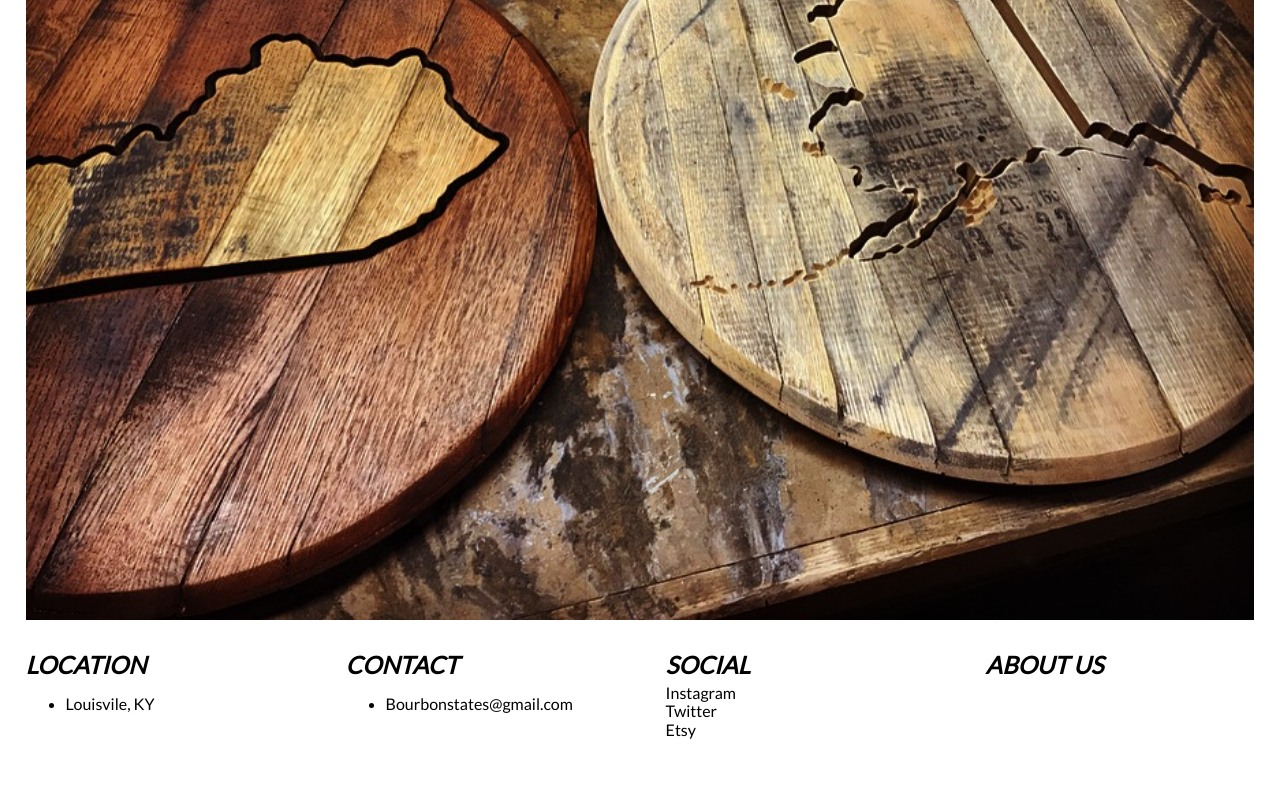
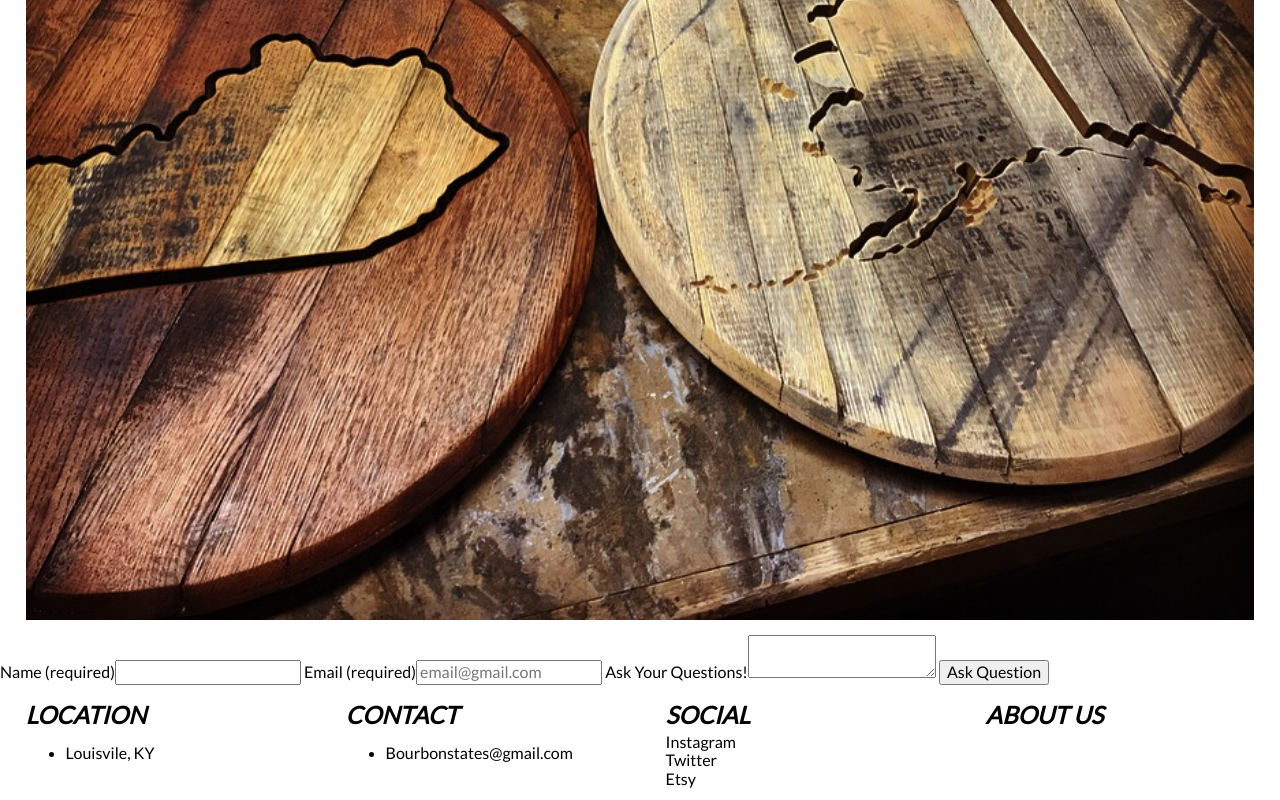
Before and after one commit to jgilberts/Bourbon-States, a plain HTML site: page index.html in a window 1280 px wide. Shown: the part 511-1311 px from the top of the page. Before the commit the page ends 1262 px from the top, so only its background shows below. Drawn offline with Linux system fonts and the light colour scheme.

Commit message:
added form and removed metadata from 500px images

```diff
--- a/index.html
+++ b/index.html
@@ -54,7 +54,11 @@
         </div> <!-- end row -->
     </main>
 
-
+    <form method="get" action="thanks.html">
+        <label>Name <span>(required)</span><input type="text" name="name" required></label>
+        <label>Email <span>(required)</span><input type="email" name="name" placeholder="email@gmail.com" required></label>
+        <label>Ask Your Questions!<textarea></textarea></label>
+        <input type="submit" value="Ask Question" class="submitBtn">
     <header>
 
     </header>
```
Also changed, not shown: images/ak_wall_500.jpg, images/ky_elwire_wall_500.jpg, images/ky_wall_500.jpg, images/kyin_flag_wall_500.jpg, images/up_ooga_wall_500.jpg, images/upmi_elwire_wall_500.jpg, images/wi_wall_500.jpg.
